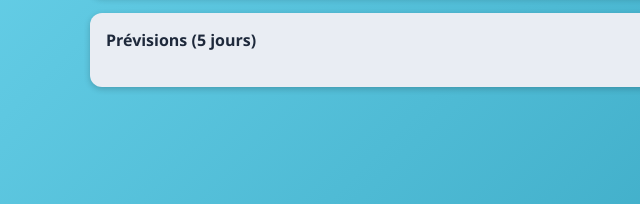
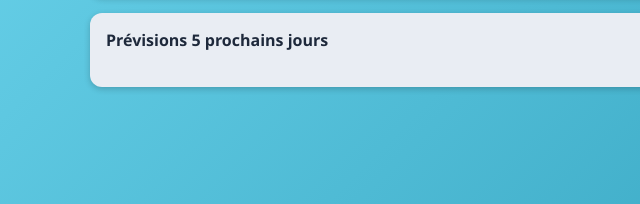
Before and after one commit to LelouchEmperouge0/weather-app, a website: page public/index.html in a window 1280 px wide. Shown: the part 292-496 px from the top of the page, 0-640 px from the left. Drawn offline with nearby package versions, Linux system fonts and the light colour scheme.

```diff
--- a/public/index.html
+++ b/public/index.html
@@ -148,7 +148,7 @@
           <div id="details" class="small" style="margin-top:8px;">—</div>
         </div>
         <div id="forecastCard" class="card">
-          <strong>Prévisions (5 jours)</strong>
+          <strong>Prévisions 5 prochains jours</strong>
           <div class="forecast" id="forecast"></div>
         </div>
       </div>
```
